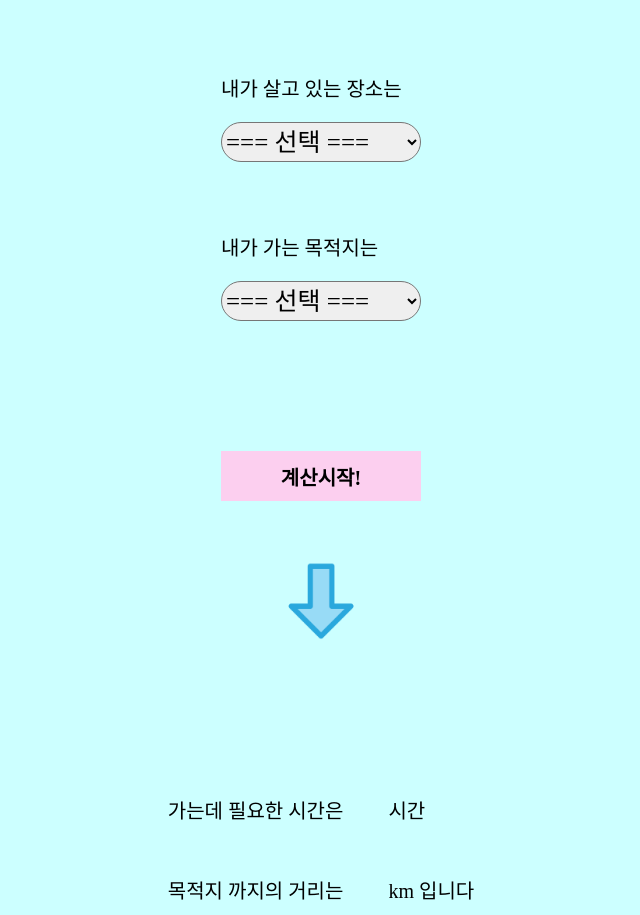
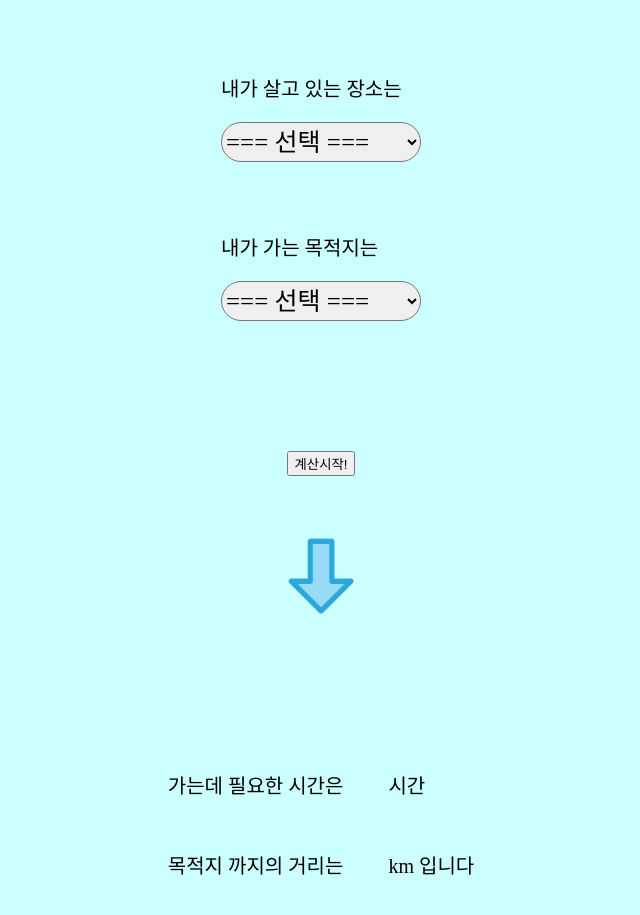
Before and after one commit to LeeHuiJong/back_to_home, a plain HTML site: page index.html in a window 1280 px wide. Shown: the part 867-1782 px from the top of the page, without its empty margins (327-967 px from the left). After the commit the page ends 1757 px from the top, so only its background shows below. Drawn offline with Linux system fonts and the light colour scheme; a web font is replaced by a local one.

Commit message:
Add files via upload

```diff
--- a/index.html
+++ b/index.html
@@ -46,7 +46,7 @@
 
             <div class = "inputs_arrival">
                 <p>내가 가는 목적지는 </p>
-                    <select id='field_value'>
+                    <select id='field_value1'>
                         <option selected value="none">=== 선택 ===</option>
                         <option>서울</option>
                         <option>대전</option>
@@ -62,11 +62,9 @@
         </div>
 
         <div class = 'start'>
-            <div class='start_wrap'>
-                <button class='start_button'>
-                계산시작!
-                </button>
-            </div>
+            <button class='start_button' type = 'button'>
+            계산시작!
+            </button>
         </div>
 
         <div class = 'loading'>
```
